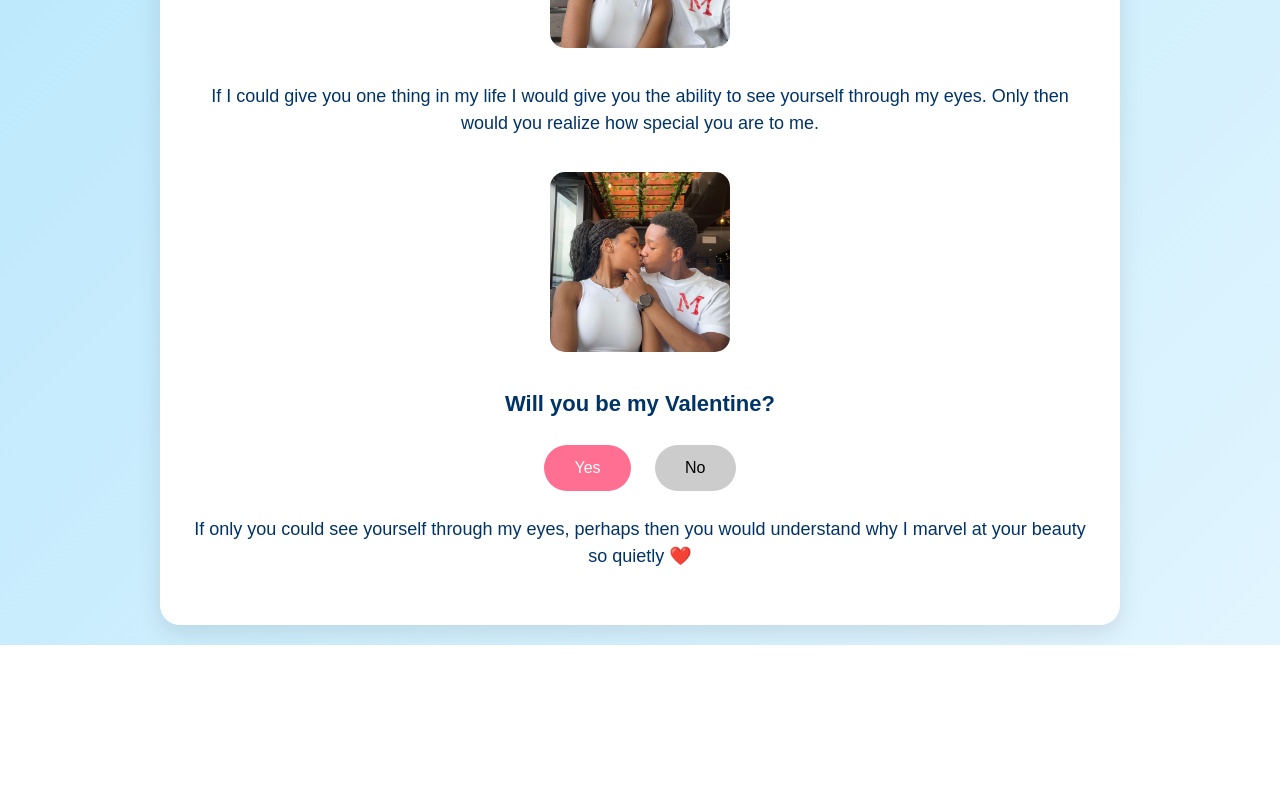
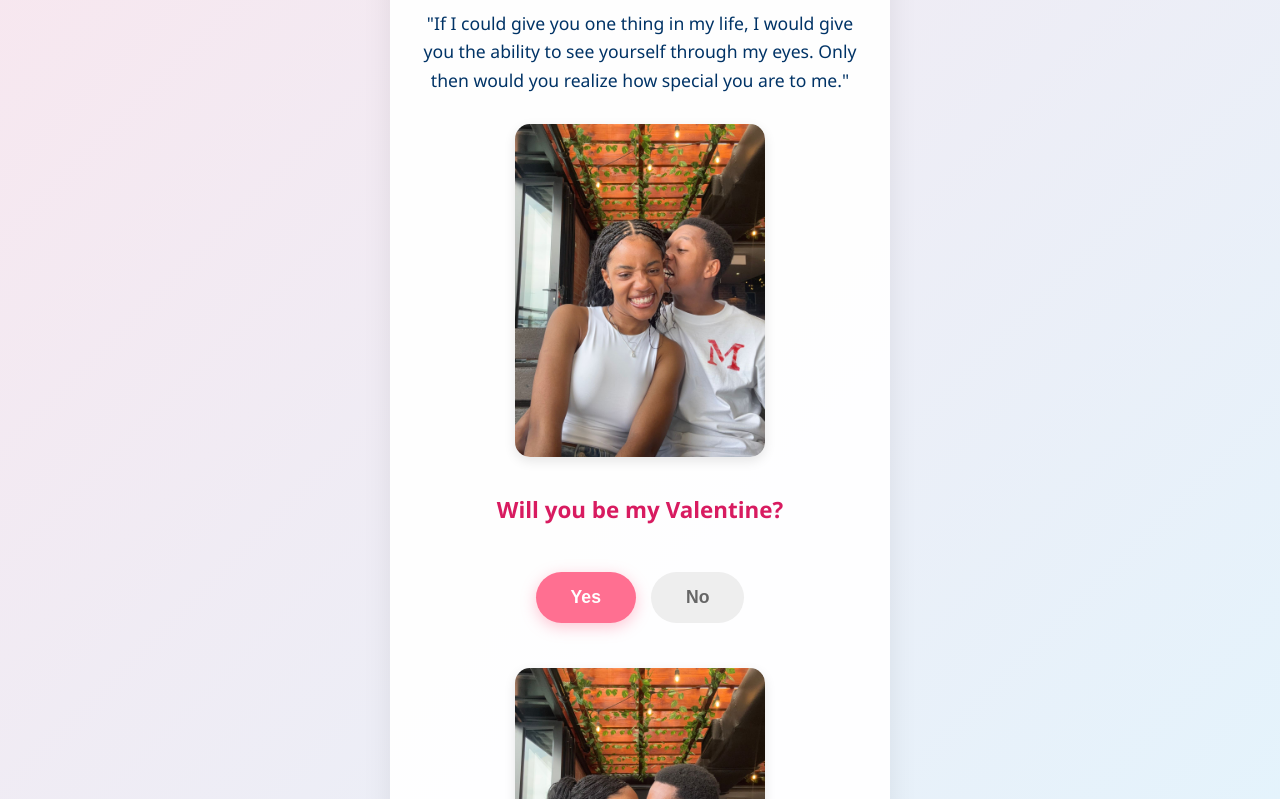
Before and after one commit to Dextersroom/Valentine, a plain HTML site: page index.html in a window 1280 px wide. Shown: the part 562-1361 px from the top of the page. Before the commit the page ends 1207 px from the top, so only its background shows below. Drawn offline with Linux system fonts and the light colour scheme.

Commit message:
Update index.html

```diff
--- a/index.html
+++ b/index.html
@@ -2,182 +2,187 @@
 <html lang="en">
 <head>
     <meta charset="UTF-8">
+    <meta name="viewport" content="width=device-width, initial-scale=1.0">
     <title>Be My Valentine?</title>
     <style>
+        :root {
+            --primary-pink: #ff6f91;
+            --text-dark: #003366;
+            --bg-gradient: linear-gradient(135deg, #fce4ec, #e1f5fe);
+        }
+
         body {
             margin: 0;
+            padding: 20px 10px;
             min-height: 100vh;
-            font-family: 'Arial', sans-serif;
-            background-image: linear-gradient(135deg, #b3e5fc, #e1f5fe);
-            display: flex;
-            align-items: center;
-            justify-content: center;
-            padding: 20px;
-        }
-
-        /* Centered white block wrapper */
-        .white-block {
-            background-color: #ffffff;
-            padding: 40px 30px;
-            border-radius: 20px;
-            max-width: 900px;
-            width: 100%;
-            box-shadow: 0 8px 25px rgba(0,0,0,0.1);
+            font-family: 'Segoe UI', Tahoma, Geneva, Verdana, sans-serif;
+            background: var(--bg-gradient);
             display: flex;
             flex-direction: column;
             align-items: center;
+            /* Allows scrolling on small screens */
+            overflow-y: auto;
+        }
+
+        .container {
+            background-color: rgba(255, 255, 255, 0.95);
+            padding: 30px 20px;
+            border-radius: 24px;
+            max-width: 500px;
+            width: 100%;
+            box-shadow: 0 10px 30px rgba(0,0,0,0.08);
+            display: flex;
+            flex-direction: column;
+            align-items: center;
+            box-sizing: border-box;
+            text-align: center;
         }
 
         h1 {
-            font-size: 32px;
-            margin: 15px 0;
-            text-align: center;
+            color: var(--text-dark);
+            font-size: 2rem;
+            margin: 10px 0;
         }
 
         .text-block {
-            text-align: center;
-            color: #003366;
+            color: var(--text-dark);
+            margin: 15px 0;
+            line-height: 1.6;
+            font-size: 1.1rem;
+        }
+
+        .question {
+            font-weight: 700;
+            font-size: 1.4rem;
+            color: #d81b60;
+        }
+
+        /* Responsive Image Styling */
+        .img-wrapper {
+            width: 100%;
             margin: 15px 0;
         }
 
-        .intro, .question, .conclusion {
-            font-size: 18px;
-            line-height: 1.5;
+        .img-wrapper img {
+            width: 100%;
+            max-width: 250px;
+            height: auto;
+            border-radius: 15px;
+            box-shadow: 0 4px 12px rgba(0,0,0,0.1);
+            transition: transform 0.3s ease;
         }
 
-        .question {
-            font-weight: bold;
-            font-size: 22px;
+        .img-wrapper img:hover {
+            transform: scale(1.02);
+        }
+
+        /* Buttons */
+        .btn-group {
+            display: flex;
+            gap: 15px;
+            margin: 25px 0;
+            position: relative;
+            min-height: 60px;
+            align-items: center;
+            justify-content: center;
+            width: 100%;
         }
 
         button {
-            padding: 14px 30px;
-            font-size: 16px;
+            padding: 15px 35px;
+            font-size: 1.1rem;
+            font-weight: 600;
             border: none;
-            border-radius: 30px;
+            border-radius: 50px;
             cursor: pointer;
-            margin: 10px;
+            transition: all 0.2s ease;
+            touch-action: manipulation;
         }
 
         .yes {
-            background-color: #ff6f91;
+            background-color: var(--primary-pink);
             color: white;
+            box-shadow: 0 4px 15px rgba(255, 111, 145, 0.4);
+        }
+
+        .yes:active {
+            transform: scale(0.95);
         }
 
         .no {
-            background-color: #cccccc;
-            color: black;
+            background-color: #eee;
+            color: #666;
             position: relative;
+            z-index: 10;
         }
 
         .giraffes {
-            font-size: 40px;
-            margin-bottom: 15px;
+            font-size: 3rem;
+            margin-bottom: 10px;
         }
 
-        /* Horizontal Image Blocks */
-        .image-row {
-            display: flex;
-            justify-content: center;
-            gap: 20px;
-            flex-wrap: wrap;
-            margin: 20px 0;
-        }
-
-        .image-row img {
-            width: 180px;
-            height: 180px;
-            object-fit: cover;
-            border-radius: 15px;
-            background: #fff;
-            transition: transform 0.3s;
-        }
-
-        .image-row img:hover {
-            transform: scale(1.05);
-        }
-
-        /* Responsive adjustments */
-        @media (max-width: 768px) {
-            .white-block {
-                padding: 30px 20px;
-            }
-
-            .image-row img {
-                width: 140px;
-                height: 140px;
-            }
-
-            h1 {
-                font-size: 28px;
-            }
-
-            .intro, .question, .conclusion {
-                font-size: 16px;
-            }
-        }
-
+        /* Small Screen Adjustments */
         @media (max-width: 480px) {
-            .image-row img {
-                width: 100px;
-                height: 100px;
-            }
-
-            h1 {
-                font-size: 24px;
-            }
-
-            .intro, .question, .conclusion {
-                font-size: 15px;
-            }
-
-            .giraffes {
-                font-size: 35px;
-            }
+            h1 { font-size: 1.6rem; }
+            .text-block { font-size: 1rem; }
+            .question { font-size: 1.2rem; }
+            .container { padding: 20px 15px; }
         }
     </style>
 </head>
 <body>
 
-    <div class="white-block">
+    <div class="container">
         <div class="giraffes">🦒🦒</div>
 
-        <div class="image-row">
-            <img src="Denzel1.jpeg" alt="Image 1">
-
+        <div class="img-wrapper">
+            <img src="Denzel1.jpeg" alt="Us">
         </div>
 
         <h1>Marshia 💖</h1>
 
-        <div class="image-row">
-        <img src="Denzel2.jpeg" alt="Image 2">
-            </div>
+        <div class="text-block">
+            "If I could give you one thing in my life, I would give you the ability to see yourself through my eyes. Only then would you realize how special you are to me."
+        </div>
 
-        <div class="text-block intro">
-            If I could give you one thing in my life I would give you the ability to see yourself through my eyes. Only then would you realize how special you are to me.
+        <div class="img-wrapper">
+            <img src="Denzel2.jpeg" alt="Memories">
         </div>
-               <div class="image-row">
-               <img src="Denzel3.jpeg" alt="Image 3">
-                    </div>
+
         <div class="text-block question">
             Will you be my Valentine?
         </div>
 
-        <div>
-            <button class="yes" onclick="alert('You just made my heart the happiest 💕')">Yes</button>
-            <button class="no" onmouseover="moveButton(this)">No</button>
+        <div class="btn-group">
+            <button class="yes" onclick="celebrate()">Yes</button>
+            <button class="no" id="noBtn" onmouseover="moveButton()" ontouchstart="moveButton()">No</button>
         </div>
 
-        <div class="text-block conclusion">
+        <div class="img-wrapper">
+            <img src="Denzel3.jpeg" alt="Together">
+        </div>
+
+        <div class="text-block" style="font-style: italic; font-size: 0.9rem; opacity: 0.8;">
             If only you could see yourself through my eyes, perhaps then you would understand why I marvel at your beauty so quietly ❤️
         </div>
     </div>
 
     <script>
-        function moveButton(button) {
-            const x = Math.random() * 200 - 100;
-            const y = Math.random() * 200 - 100;
-            button.style.transform = `translate(${x}px, ${y}px)`;
+        function moveButton() {
+            const btn = document.getElementById('noBtn');
+            // Restrict movement within a reasonable range so it doesn't leave the screen
+            const x = Math.random() * (window.innerWidth - btn.offsetWidth - 20);
+            const y = Math.random() * (window.innerHeight - btn.offsetHeight - 20);
+
+            // For a more professional "escape", we use fixed positioning once triggered
+            btn.style.position = 'fixed';
+            btn.style.left = Math.max(10, Math.min(x, window.innerWidth - 100)) + 'px';
+            btn.style.top = Math.max(10, Math.min(y, window.innerHeight - 50)) + 'px';
+        }
+
+        function celebrate() {
+            alert('You just made my heart the happiest 💕');
+            // Optional: Redirect to a celebration page or show confetti
         }
     </script>
 
```
